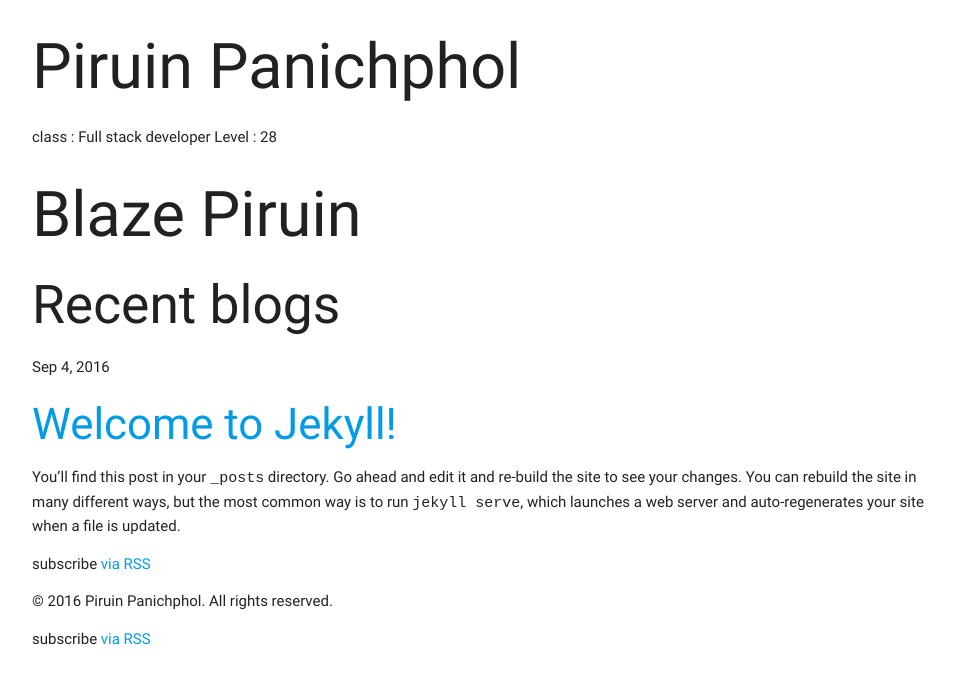
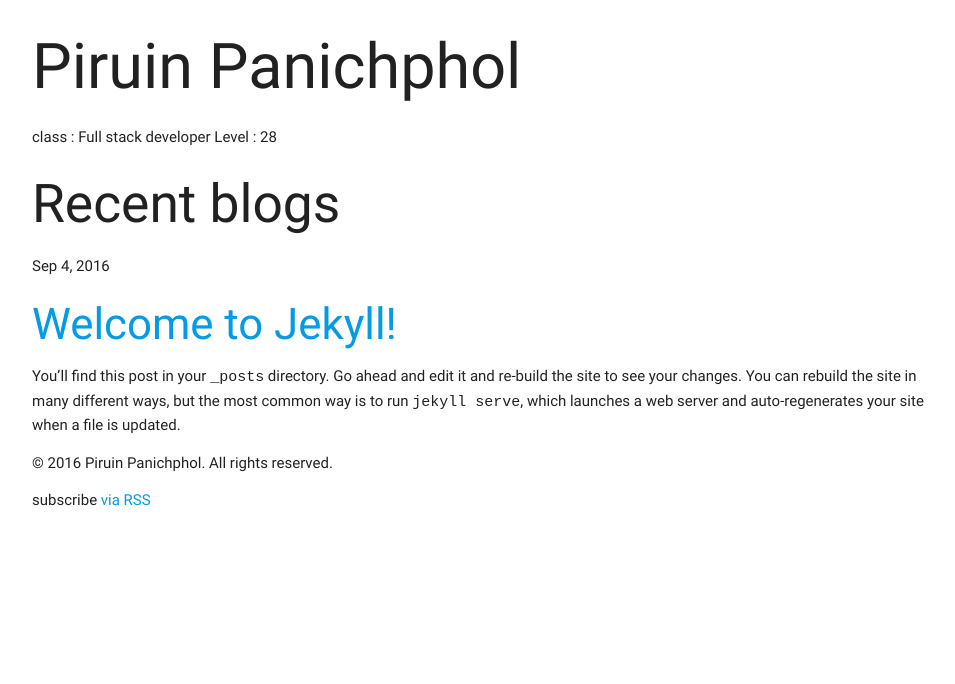
Before and after one commit to piruin/piruin.github.io, a Jekyll site: the page built from index.html, in a window 1280 px wide. Shown: the top 684 px of the page, without its empty margins (160-1115 px from the left). Built offline with Jekyll 4.4.1, drawn with Linux system fonts in a browser that asks for light colours; nearby versions of some CDN libraries.

Commit message:
update index

```diff
--- a/index.html
+++ b/index.html
@@ -1,8 +1,6 @@
 ---
 layout: default
 ---
-
-<h1 class="page-heading">Blaze Piruin</h1>
 
 <h2>Recent blogs</h2>
 <ul class="post-list">
@@ -16,5 +14,3 @@
     </li>
   {% endfor %}
 </ul>
-
-<p class="rss-subscribe">subscribe <a href="{{ "/feed.xml" | prepend: site.baseurl }}">via RSS</a></p>
```
